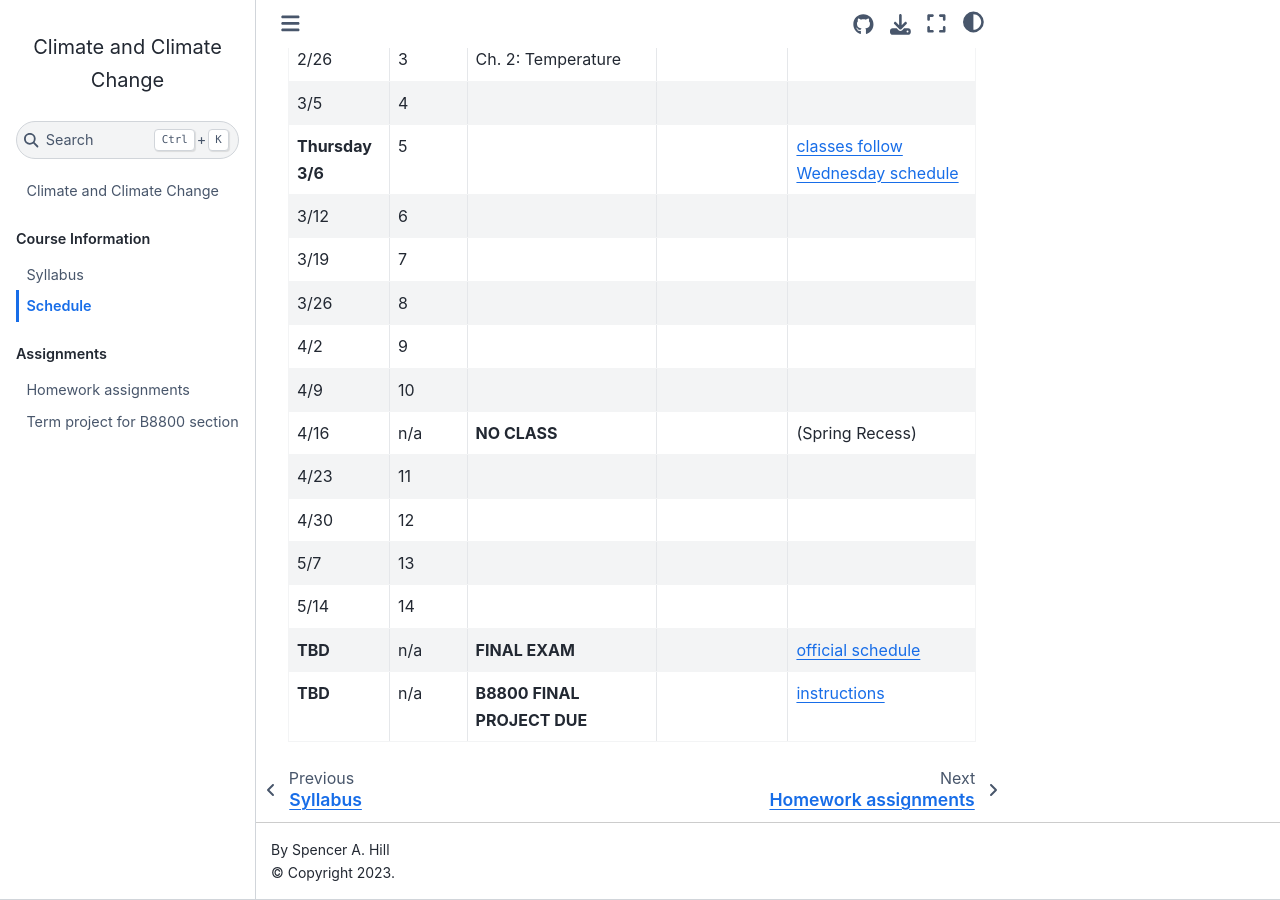
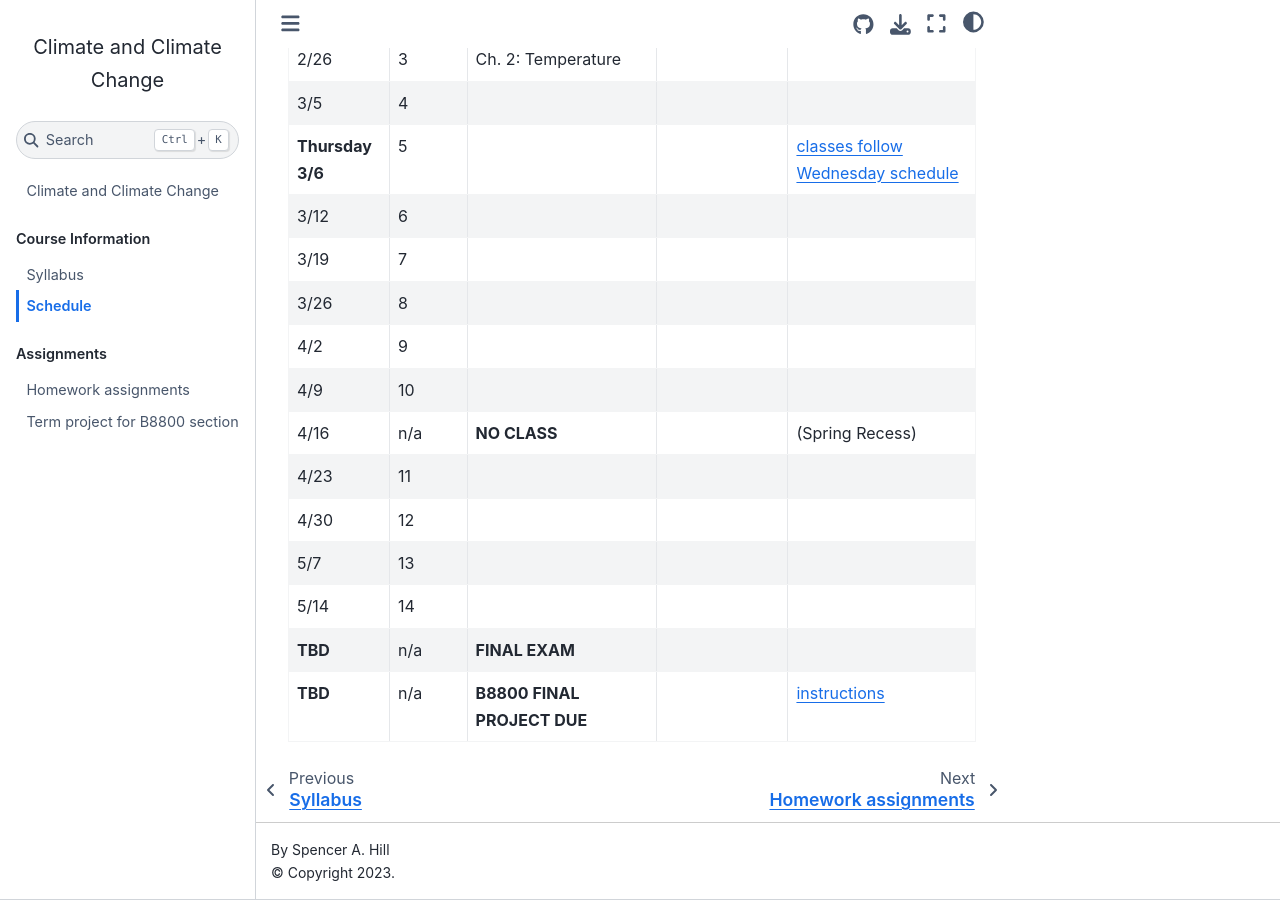
Before and after one commit to spencerahill/clim-change-course_2025, a Jupyter Book: the page built from info/schedule.md, in a window 1280 px wide and 900 px high, scrolled down 650 px. Built offline with Jupyter Book 1.0.4 settings and Sphinx 7.4.7 and the Sphinx Book theme 1.1.4, drawn with Linux system fonts in a browser that asks for light colours.

Commit message:
Remove outdated final exam schedule link from schedule

```diff
--- a/info/schedule.md
+++ b/info/schedule.md
@@ -105,7 +105,7 @@ Textbook sections refer to the required Tziperman book.
   - n/a
   - **FINAL EXAM**
   -
-  - [official schedule](https://www.ccny.cuny.edu/registrar/spring-2024-final-exam-schedule)
+  -
 * - **TBD**
   - n/a
   - **B8800 FINAL PROJECT DUE**
```
